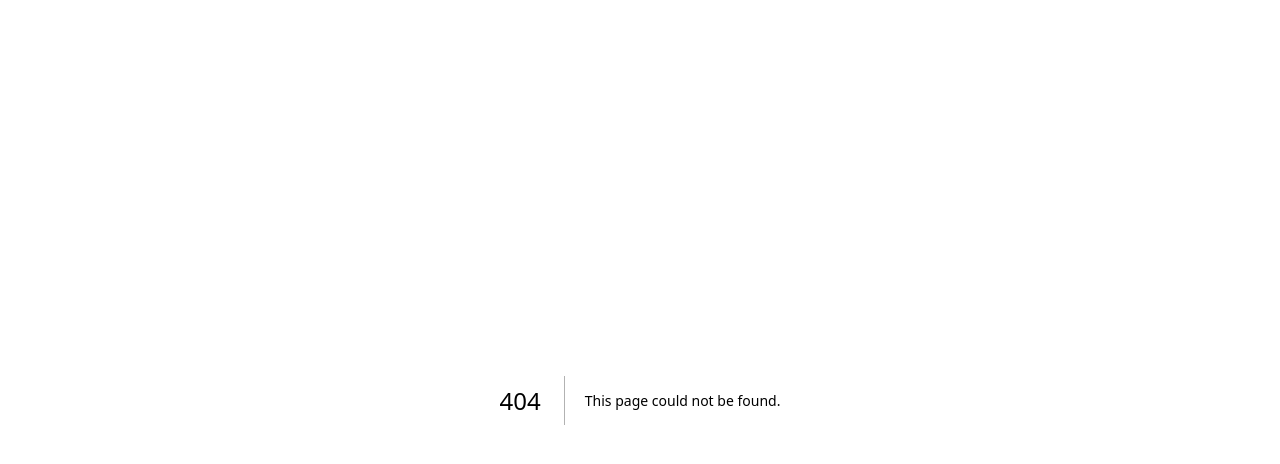
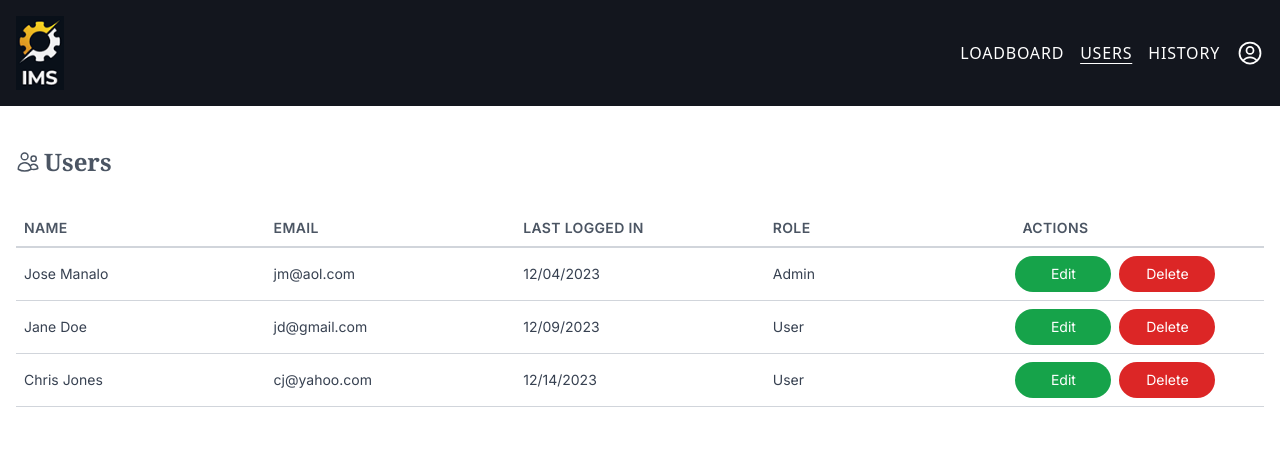
Before and after one commit to adingal/ims-ui, a Next.js app: page /users in a window 1280 px wide. Before the commit this address had no page. Shown: the top 464 px of the page. Built offline with nearby package versions, Linux system fonts and the light colour scheme.

Commit message:
Create initial static users page and table

```diff
--- /dev/null
+++ b/app/users/layout.tsx
@@ -0,0 +1,17 @@
+import React from "react";
+import Header from "@/components/Header";
+import MainContainer from "@/atoms/MainContainer";
+import Container from "@/atoms/Container";
+
+function UsersPageLayout({ children }: { children: React.ReactNode }) {
+  return (
+    <>
+      <Header />
+      <MainContainer>
+        <Container>{children}</Container>
+      </MainContainer>
+    </>
+  );
+}
+
+export default UsersPageLayout;
--- /dev/null
+++ b/app/users/page.tsx
@@ -0,0 +1,23 @@
+"use client";
+
+import React from "react";
+import UserTable from "@/components/UserTable";
+import PageTitle from "@/atoms/PageTitle";
+
+type UserProps = {
+  name: string;
+  email: string;
+  lastLoggedIn: Date;
+  role: string;
+};
+
+function Users() {
+  return (
+    <>
+      <PageTitle title="Users" imgSource="/users-icon.svg" />
+      <UserTable />
+    </>
+  );
+}
+
+export default Users;
--- /dev/null
+++ b/components/UserTable.tsx
@@ -0,0 +1,107 @@
+import React from "react";
+
+function UserTable() {
+  const onEditClick: React.MouseEventHandler<HTMLButtonElement> = () => {
+    console.log("Edit");
+  };
+
+  const onDeleteClick: React.MouseEventHandler<HTMLButtonElement> = () => {
+    console.log("Delete");
+  };
+
+  return (
+    <div className="py-8">
+      <table className="table-fixed w-full text-left">
+        <thead>
+          <tr className="border-b-2 border-gray-300">
+            <th className="text-sm text-gray-600 font-semibold uppercase tracking-wide p-2">
+              Name
+            </th>
+            <th className="text-sm text-gray-600 font-semibold uppercase tracking-wide p-2">
+              Email
+            </th>
+            <th className="text-sm text-gray-600 font-semibold uppercase tracking-wide p-2">
+              Last Logged In
+            </th>
+            <th className="text-sm text-gray-600 font-semibold uppercase tracking-wide p-2">
+              Role
+            </th>
+            <th className="text-sm text-gray-600 font-semibold uppercase tracking-wide p-2">
+              Actions
+            </th>
+          </tr>
+        </thead>
+        <tbody>
+          <tr className="border-b-[1px] border-gray-300">
+            <td className="text-sm text-gray-700 p-2">Jose Manalo</td>
+            <td className="text-sm text-gray-700 p-2">jm@aol.com</td>
+            <td className="text-sm text-gray-700 p-2">12/04/2023</td>
+            <td className="text-sm text-gray-700 p-2">Admin</td>
+            <td className="flex flex-row items-center justify-start space-x-2 py-2">
+              <button
+                onClick={onEditClick}
+                className="w-24 bg-green-600 hover:bg-green-800 text-sm text-white py-2 px-4 rounded-full transition-colors cursor-pointer"
+                type="button"
+              >
+                Edit
+              </button>
+              <button
+                onClick={onDeleteClick}
+                className="w-24 bg-red-600 hover:bg-red-800 text-sm text-white py-2 px-4 rounded-full transition-colors cursor-pointer"
+                type="button"
+              >
+                Delete
+              </button>
+            </td>
+          </tr>
+          <tr className="border-b-[1px] border-gray-300">
+            <td className="text-sm text-gray-700 p-2">Jane Doe</td>
+            <td className="text-sm text-gray-700 p-2">jd@gmail.com</td>
+            <td className="text-sm text-gray-700 p-2">12/09/2023</td>
+            <td className="text-sm text-gray-700 p-2">User</td>
+            <td className="flex flex-row items-center justify-start space-x-2 py-2">
+              <button
+                onClick={onEditClick}
+                className="w-24 bg-green-600 hover:bg-green-800 text-sm text-white py-2 px-4 rounded-full transition-colors cursor-pointer"
+                type="button"
+              >
+                Edit
+              </button>
+              <button
+                onClick={onDeleteClick}
+                className="w-24 bg-red-600 hover:bg-red-800 text-sm text-white py-2 px-4 rounded-full transition-colors cursor-pointer"
+                type="button"
+              >
+                Delete
+              </button>
+            </td>
+          </tr>
+          <tr className="border-b-[1px] border-gray-300">
+            <td className="text-sm text-gray-700 p-2">Chris Jones</td>
+            <td className="text-sm text-gray-700 p-2">cj@yahoo.com</td>
+            <td className="text-sm text-gray-700 p-2">12/14/2023</td>
+            <td className="text-sm text-gray-700 p-2">User</td>
+            <td className="flex flex-row items-center justify-start space-x-2 py-2">
+              <button
+                onClick={onEditClick}
+                className="w-24 bg-green-600 hover:bg-green-800 text-sm text-white py-2 px-4 rounded-full transition-colors cursor-pointer"
+                type="button"
+              >
+                Edit
+              </button>
+              <button
+                onClick={onDeleteClick}
+                className="w-24 bg-red-600 hover:bg-red-800 text-sm text-white py-2 px-4 rounded-full transition-colors cursor-pointer"
+                type="button"
+              >
+                Delete
+              </button>
+            </td>
+          </tr>
+        </tbody>
+      </table>
+    </div>
+  );
+}
+
+export default UserTable;
```
Also changed, not shown: public/users-icon.svg (added).
